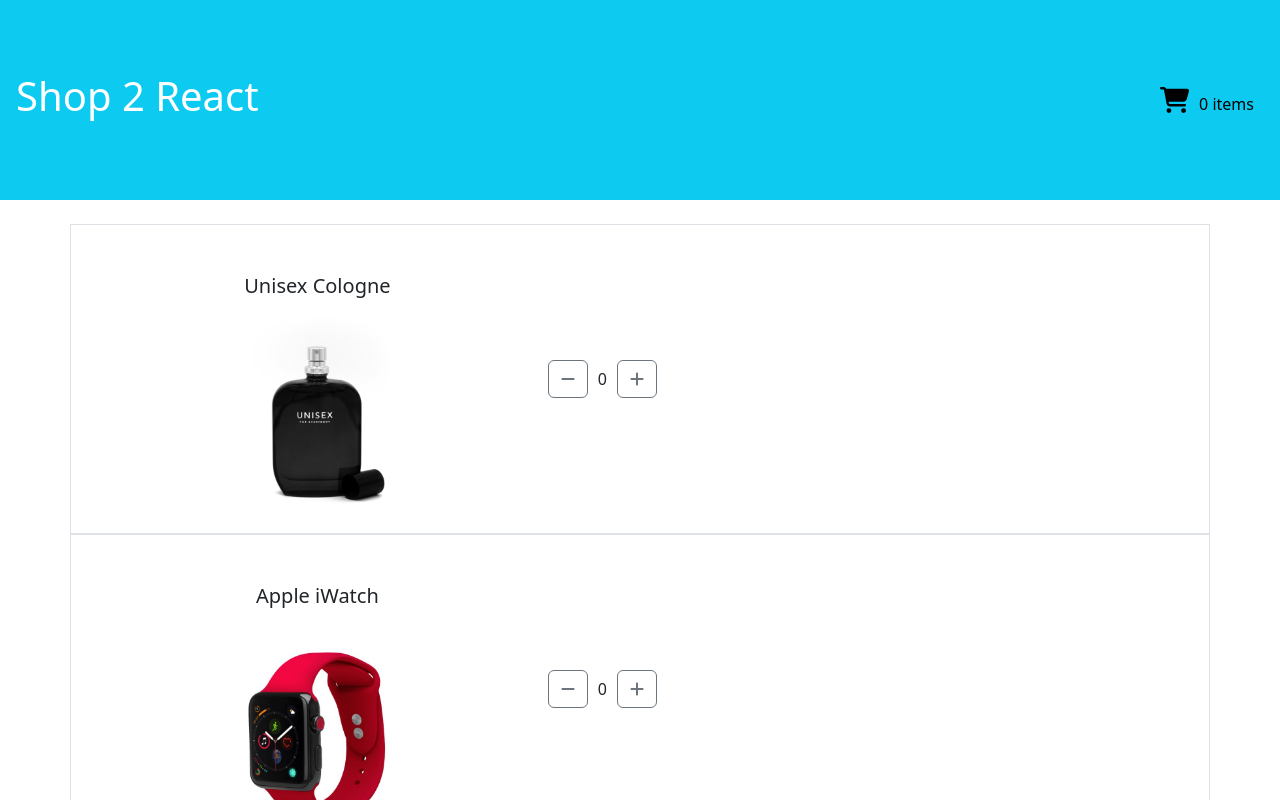
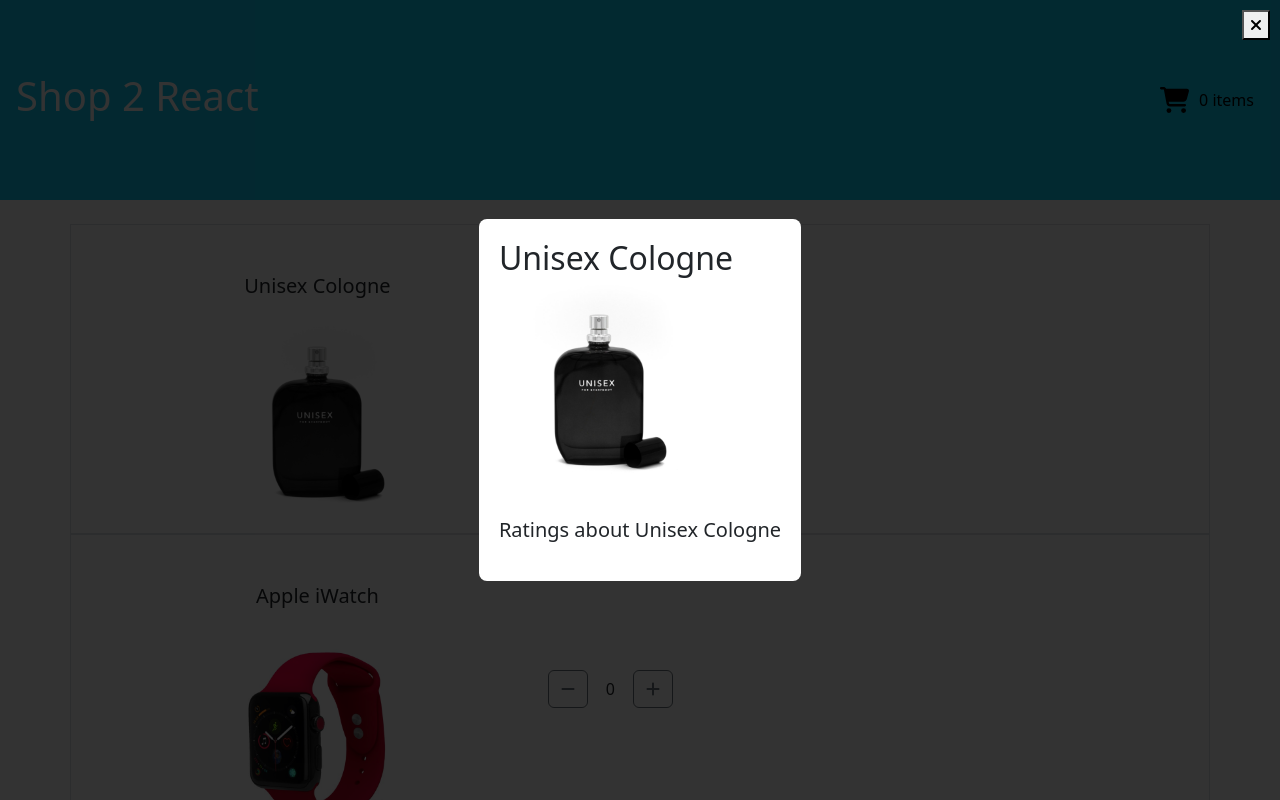
Before and after one commit to ting625/m5-w1-d3-assignment, a React (Create React App) app in the folder shopcart/: page / in a window 1280 px wide. Both pictures are taken after a click on the picture 317 px from the left and 417 px from the top of the page. Shown: the top 800 px of the page. Built offline with nearby package versions, Linux system fonts and the light colour scheme.

Commit message:
update the lightbox function

```diff
--- a/shopcart/src/App.js
+++ b/shopcart/src/App.js
@@ -17,15 +17,6 @@
   });
   const [lightboxProduct, setLightboxProduct] = useState(null); // Lightbox state
   const [viewCart, setViewCart] = useState(false); // Cart view state
-
-  const handleQuantityChange = (product, value) => {
-    if (value >= 0) {
-      setQuantities((prev) => ({
-        ...prev,
-        [product]: value,
-      }));
-    }
-  };
 
   const handleIncrement = (product) => {
     setQuantities((prev) => ({
@@ -57,8 +48,10 @@
   return (
     <div className="App">
       <header className="App-header bg-info text-black p-3 d-flex justify-content-between align-items-center">
-        <h1 className="App-title" onClick={() => setViewCart(false)}>Shop 2 React</h1>
-        <div className="align-items-center" onClick={() => setViewCart(true)}>
+        <h1 className="App-title" onClick={() => setViewCart(false)} style={{ cursor: 'pointer' }}>
+          Shop 2 React
+        </h1>
+        <div className="align-items-center d-flex" onClick={() => setViewCart(true)} style={{ cursor: 'pointer' }}>
           <FontAwesomeIcon icon={faShoppingCart} className="App-cart-icon mr-2" />
           <span>{totalItems} {totalItems === 1 ? 'item' : 'items'}</span>
         </div>
@@ -104,7 +97,7 @@
                     <button onClick={() => handleDecrement(product.key)} className="btn btn-outline-secondary mr-2">
                       <FontAwesomeIcon icon={faMinus} />
                     </button>
-                    <span>{quantities[product.key]}</span>
+                    <span className="mx-2">{quantities[product.key]}</span> {/* Quantity in between */}
                     <button onClick={() => handleIncrement(product.key)} className="btn btn-outline-secondary ml-2">
                       <FontAwesomeIcon icon={faPlus} />
                     </button>
@@ -118,14 +111,14 @@
 
       {/* Lightbox for product info */}
       {lightboxProduct && (
-        <div className="lightbox" onClick={() => setLightboxProduct(null)}>
-          <div className="lightbox-content" onClick={(e) => e.stopPropagation()}>
-            <button className="lightbox-close" onClick={() => setLightboxProduct(null)}>
+        <div className="lightbox" onClick={() => setLightboxProduct(null)} style={styles.lightbox}>
+          <div className="lightbox-content" onClick={(e) => e.stopPropagation()} style={styles.lightboxContent}>
+            <button className="lightbox-close" onClick={() => setLightboxProduct(null)} style={styles.closeButton}>
               <FontAwesomeIcon icon={faTimes} />
             </button>
             <h2>{lightboxProduct.name}</h2>
-            <img src={lightboxProduct.img} alt={lightboxProduct.name} className="img-fluid" />
-            <p>Some details about {lightboxProduct.name}...</p>
+            <img src={lightboxProduct.img} alt={lightboxProduct.name} className="img-fluid" style={styles.lightboxImg} />
+            <p>Ratings about {lightboxProduct.name}</p>
           </div>
         </div>
       )}
@@ -133,4 +126,34 @@
   );
 }
 
+// Add some basic styles for the lightbox
+const styles = {
+  lightbox: {
+    position: 'fixed',
+    top: 0,
+    left: 0,
+    width: '100%',
+    height: '100%',
+    backgroundColor: 'rgba(0, 0, 0, 0.8)',
+    display: 'flex',
+    justifyContent: 'center',
+    alignItems: 'center',
+    zIndex: 9999,
+  },
+  lightboxContent: {
+    backgroundColor: '#ffffff',
+    padding: '20px',
+    borderRadius: '8px',
+  },
+  lightboxImg: {
+    maxWidth: '100%',
+    height: 'auto',
+  },
+  closeButton: {
+    position: 'absolute',
+    top: '10px',
+    right: '10px',
+  },
+};
+
 export default App;
```
Also changed, not shown: shopcart/src/App.css (line endings or trailing spaces).
